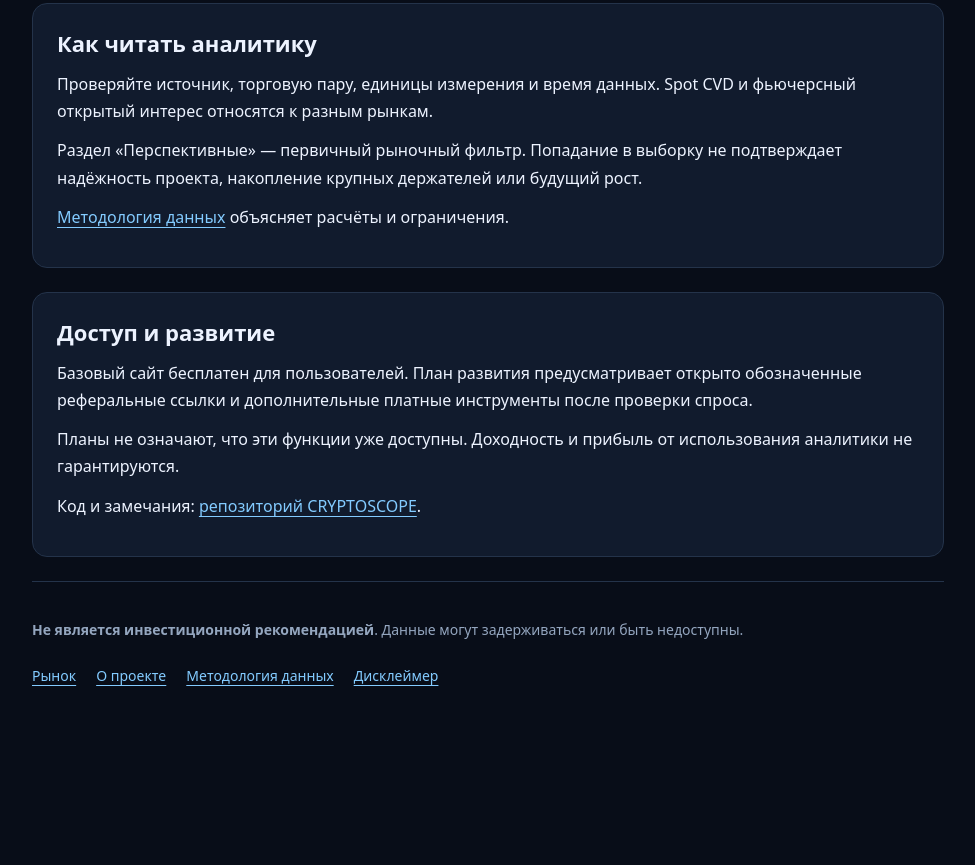
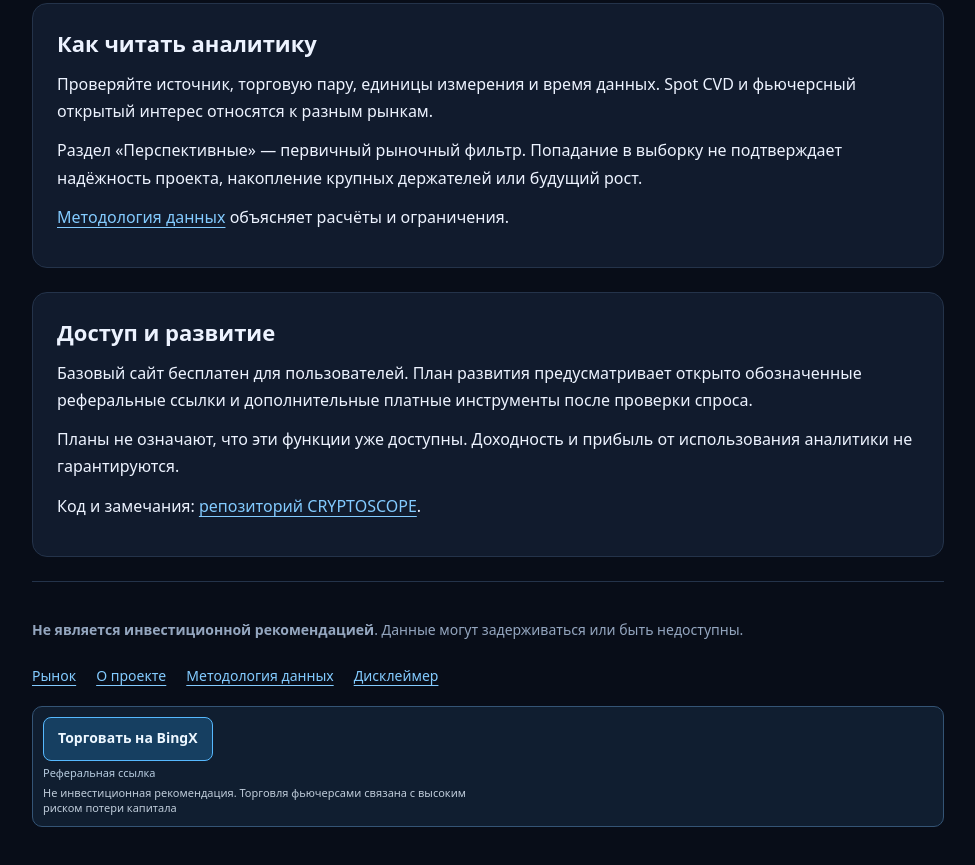
Before and after one commit to ypftctnbrb-maker/CRYPTOSCOPE, a plain HTML site: page about.html in a window 1280 px wide. Shown: the part 702-1567 px from the top of the page, without its empty margins (152-1127 px from the left). Before the commit the page ends 1448 px from the top, so only its background shows below. Drawn offline with Linux system fonts and the light colour scheme.

Commit message:
feat: add disclosed BingX footer links to all pages

```diff
--- a/about.html
+++ b/about.html
@@ -53,6 +53,7 @@ Futures.</p>
 <a href="./methodology.html">Методология данных</a>
 <a href="./disclaimer.html">Дисклеймер</a>
 </div>
+<div class="referral-slot" data-bingx-placement="footer" data-bingx-label="Торговать на BingX"></div>
 </footer>
 </main>
 <script defer src="./assets/config.js?v=7240b0e4d6f3"></script>
```
Also changed, not shown: disclaimer.html (+1 -0 lines), index.html (+1 -0 lines), methodology.html (+1 -0 lines).
